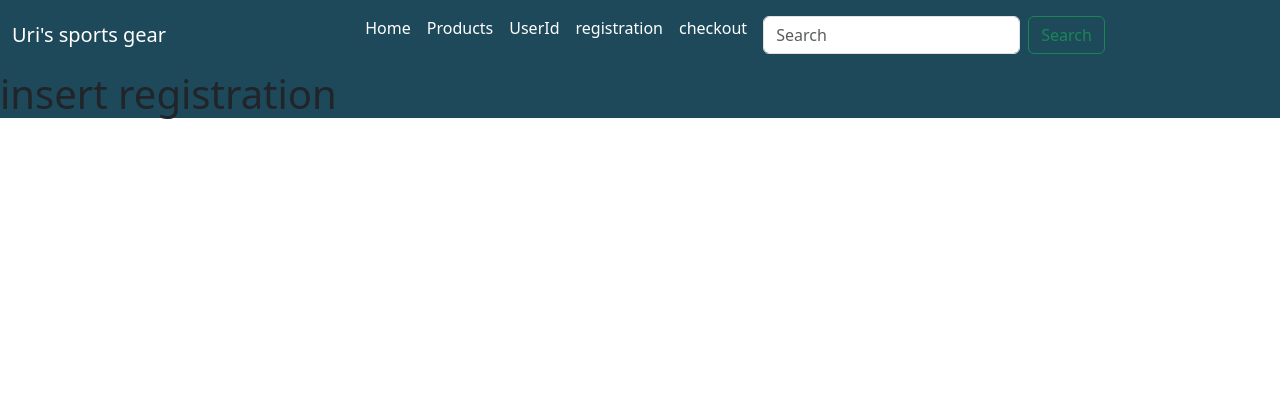
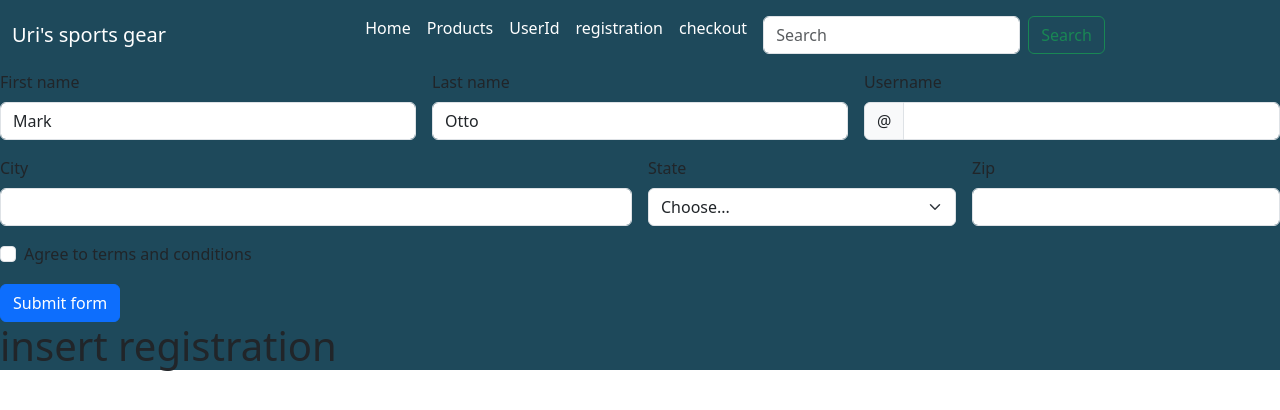
Before and after one commit to UrielDelgado/Capstone1-uriel-Ecomers, a plain HTML site: page registration.html in a window 1280 px wide. Drawn offline with nearby package versions, Linux system fonts and the light colour scheme.

Commit message:
save 2
day 2

```diff
--- a/registration.html
+++ b/registration.html
@@ -62,7 +62,49 @@
                   </nav>
             </header>
             <main>
-
+                <form class="row g-3">
+                    <div class="col-md-4">
+                      <label for="validationDefault01" class="form-label">First name</label>
+                      <input type="text" class="form-control" id="validationDefault01" value="Mark" required>
+                    </div>
+                    <div class="col-md-4">
+                      <label for="validationDefault02" class="form-label">Last name</label>
+                      <input type="text" class="form-control" id="validationDefault02" value="Otto" required>
+                    </div>
+                    <div class="col-md-4">
+                      <label for="validationDefaultUsername" class="form-label">Username</label>
+                      <div class="input-group">
+                        <span class="input-group-text" id="inputGroupPrepend2">@</span>
+                        <input type="text" class="form-control" id="validationDefaultUsername" aria-describedby="inputGroupPrepend2" required>
+                      </div>
+                    </div>
+                    <div class="col-md-6">
+                      <label for="validationDefault03" class="form-label">City</label>
+                      <input type="text" class="form-control" id="validationDefault03" required>
+                    </div>
+                    <div class="col-md-3">
+                      <label for="validationDefault04" class="form-label">State</label>
+                      <select class="form-select" id="validationDefault04" required>
+                        <option selected disabled value="">Choose...</option>
+                        <option>...</option>
+                      </select>
+                    </div>
+                    <div class="col-md-3">
+                      <label for="validationDefault05" class="form-label">Zip</label>
+                      <input type="text" class="form-control" id="validationDefault05" required>
+                    </div>
+                    <div class="col-12">
+                      <div class="form-check">
+                        <input class="form-check-input" type="checkbox" value="" id="invalidCheck2" required>
+                        <label class="form-check-label" for="invalidCheck2">
+                          Agree to terms and conditions
+                        </label>
+                      </div>
+                    </div>
+                    <div class="col-12">
+                      <button class="btn btn-primary" type="submit">Submit form</button>
+                    </div>
+                  </form>
             </main>
             <footer>
                 <!-- place footer here -->
--- a/styles.css
+++ b/styles.css
@@ -1,6 +1,3 @@
 svg{
     background-color: aquamarine;
 }
-body{
-    background-color: rgb rgb(red, green, blue), 73, 91;
-}
```
Also changed, not shown: Checkout.html (+6 -10 lines), Products.html (+13 -10 lines), images/blackshirt.jpg (added), images/blue stripe pants.jpg (added), images/duffle bag.jpg (added), images/grey shirt.png (added), images/puma pants.jpg (added).
